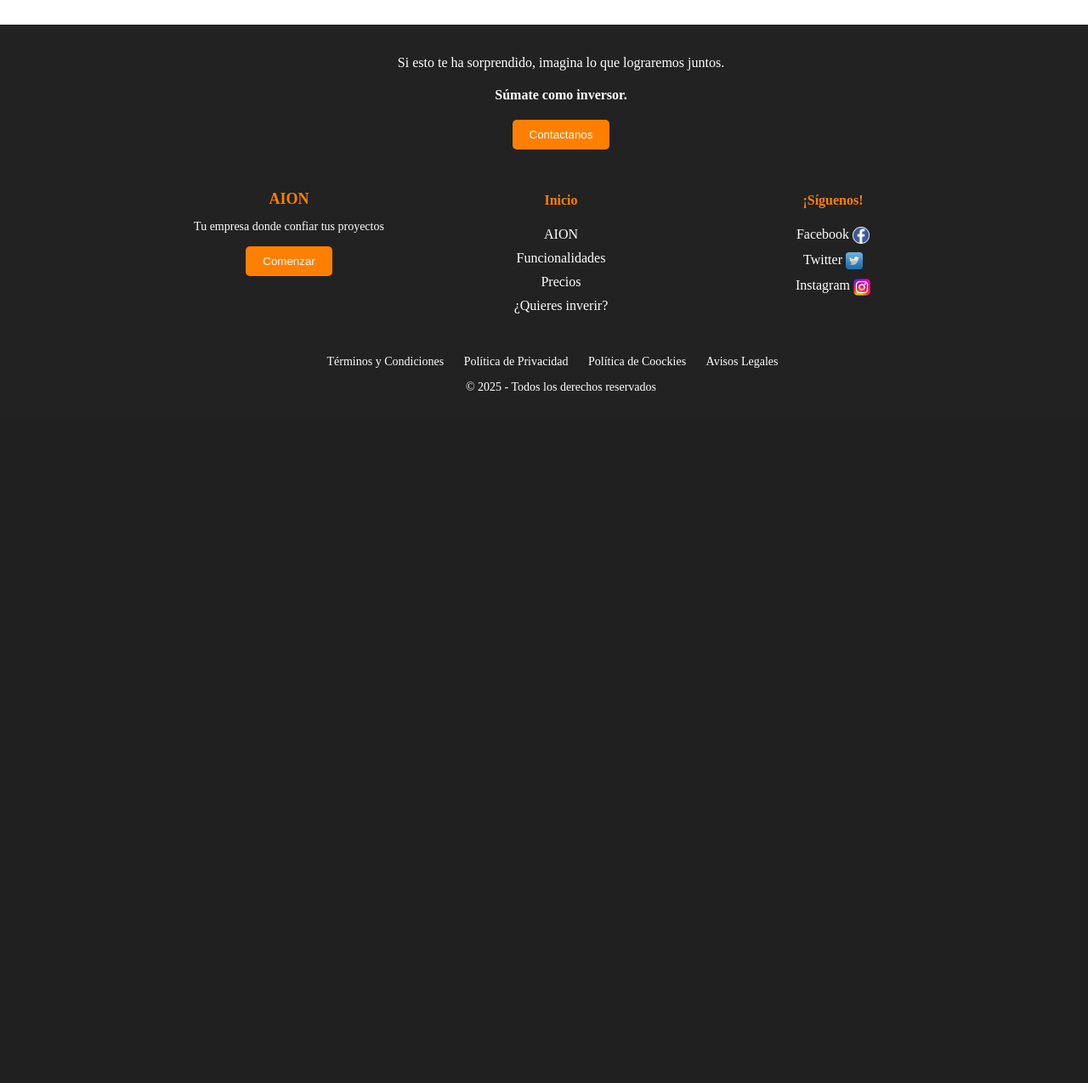
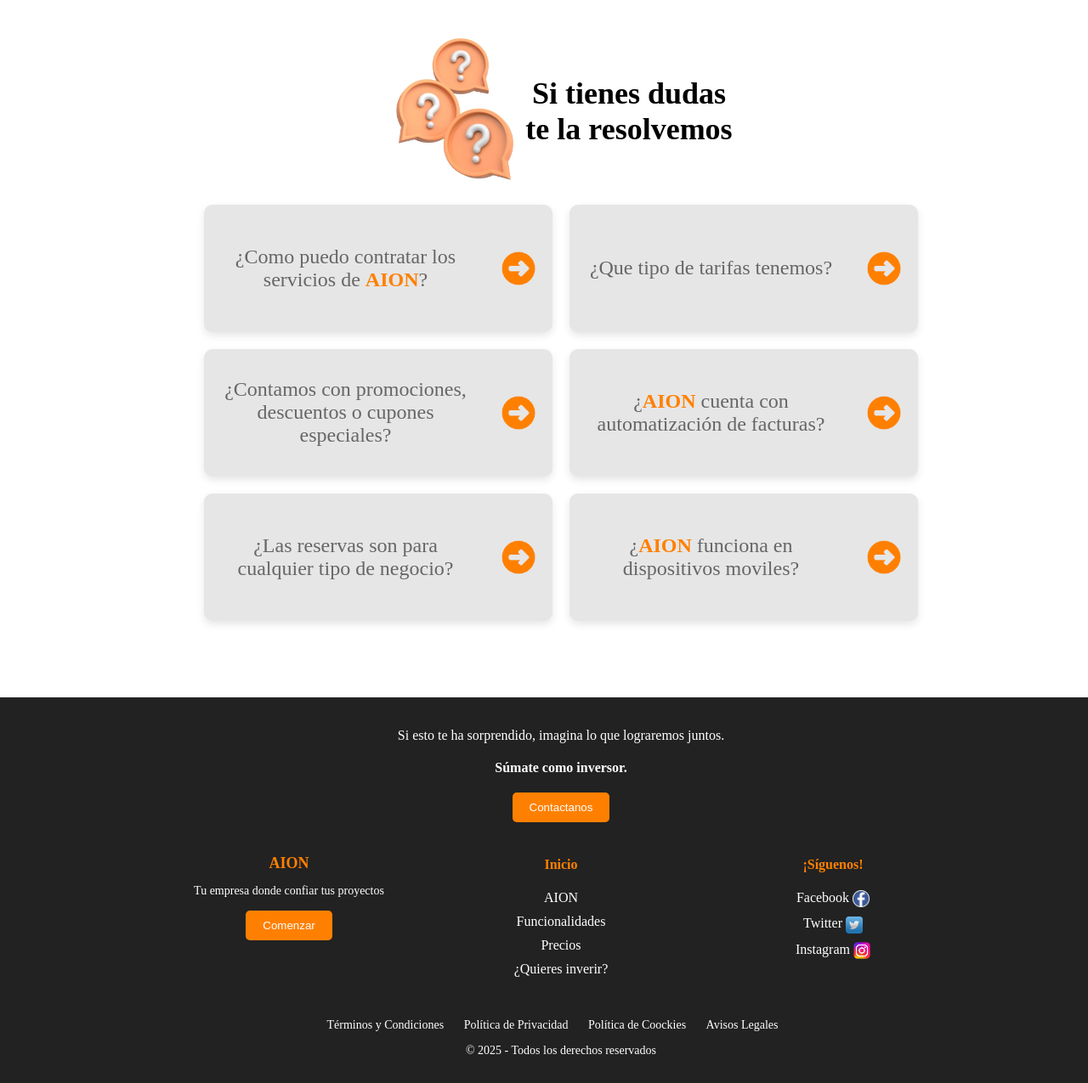
Before and after one commit to seccion9/aion-landing, a PHP site: page / in a window 1280 px wide. Shown: the part 685-1960 px from the top of the page at 85% size. Before the commit the page ends 1145 px from the top, so only its background shows below. Run offline with PHP 8.4, Linux system fonts and the light colour scheme; some web fonts are replaced.

Commit message:
Apartado Dudas
implementación del apartado dudas

```diff
--- a/ProyectoAION/index.html
+++ b/ProyectoAION/index.html
@@ -237,8 +237,43 @@
                         <button type="submit">Enviar</button>
                     </form>
                 </div>
+            </div>
 
-            </div>
+            <section class="tableroDudas">
+                <div class="tituloDudas">
+                    <img src="./img/preguntas.avif">
+                    <h2 class="mainDudas">Si tienes dudas<br>te la resolvemos</h2>
+                </div>
+                <section class="modulosDudas">
+                    <div class="duda">
+                        <p>¿Como puedo contratar los servicios de <strong class="p-marca">AION</strong>?</p>
+                        <img src="img/flechaNaranja2.png" alt="flecha">
+                    </div>
+                    <div class="duda">
+                        <p>¿Que tipo de tarifas tenemos?</p>
+                        <img src="img/flechaNaranja2.png" alt="flecha">
+                    </div>
+                    <div class="duda">
+                        <p>¿Contamos con promociones, descuentos o cupones especiales?</p>
+                        <img src="img/flechaNaranja2.png" alt="flecha">
+                    </div>
+                    <div class="duda">
+                        <p>¿<strong class="p-marca">AION</strong> cuenta con automatización de facturas?</p>
+                        <img src="img/flechaNaranja2.png" alt="flecha">
+                    </div>
+                    <div class="duda">
+                        <p>¿Las reservas son para cualquier tipo de negocio?</p>
+                        <img src="img/flechaNaranja2.png" alt="flecha">
+                    </div>
+                    <div class="duda">
+                        <p>¿<strong class="p-marca">AION</strong> funciona en dispositivos moviles?</p>
+                        <img src="img/flechaNaranja2.png" alt="flecha">
+                    </div>
+                </section>
+                <!-- <section class="contenedor">
+
+                </section> -->
+            </section>
         </section>
 
 
--- a/ProyectoAION/styles.css
+++ b/ProyectoAION/styles.css
@@ -9,6 +9,8 @@ body {
     margin: 0;
     padding: 0;
     background-color: #ffffff;
+    width: 100%;
+    height: 100%;
 }
 
 /* Estilos del header */
@@ -560,7 +562,7 @@ video {
 }
 .footer-main {
     text-align: center;
-    margin-bottom: 30px;
+    margin-bottom: 20px;
 }
 .footer-main h2 {
     font-size: 24px;
@@ -756,7 +758,7 @@ video {
 
 /* Contenedor interno del formulario (fondo naranja) */
 .formulario-contenedor-interno {
-    background-color: #fb7a02; /* Fondo naranja */
+    background-color: #fb7a02;
     padding: 20px;
     border-radius: 10px;
     width: 100%;
@@ -844,3 +846,68 @@ video {
     margin-left: 5px;
     margin-bottom: -8px;
 }
+
+
+
+
+
+
+.tituloDudas {
+    display: flex;
+    align-items: center;
+    gap: 10px;
+    justify-content: center;
+    text-align: center;
+    width: 100%;
+    margin-top: 90px;
+}
+.tituloDudas img {
+    width: 150px;
+    height: auto;
+}
+
+.mainDudas {
+    font-size: 36px;
+    margin: 0;
+
+}
+
+.modulosDudas {
+    display: grid;
+    grid-template-columns: repeat(2, 1fr);
+    padding: 40px;
+    justify-items: center;
+    gap: 20px 60px;
+    max-width: 800px;
+    margin: 0 auto;
+    margin-top: -20px;
+}
+.duda {
+    background-color: #e6e6e6;
+    border-radius: 10px;
+    padding: 20px;
+    margin: 0;
+
+    box-shadow: 0 4px 10px rgba(0, 0, 0, 0.1);
+    transition: transform 0.3s ease, box-shadow 0.3s ease;
+    display: flex;
+    align-items: center;
+    height: 110px;
+    width: 100%;
+    max-width: 400px;
+}
+.duda:hover {
+    transform: scale(1.05);
+    box-shadow: 0 8px 15px rgba(0, 0, 0, 0.15);
+}
+.duda img {
+    width: 40px;
+    height: auto;
+    margin-left: 10%;
+}
+
+.duda p {
+    width: 90%;
+    font-size: 24px;
+    color: #666;
+}
```
Also changed, not shown: ProyectoAION/enviar.php (added, +32 -0 lines), ProyectoAION/img/ejemploManos.JPG (added), ProyectoAION/img/flechaNaranja.png (added), ProyectoAION/img/flechaNaranja2.png (added), ProyectoAION/img/preguntas.avif (added).
